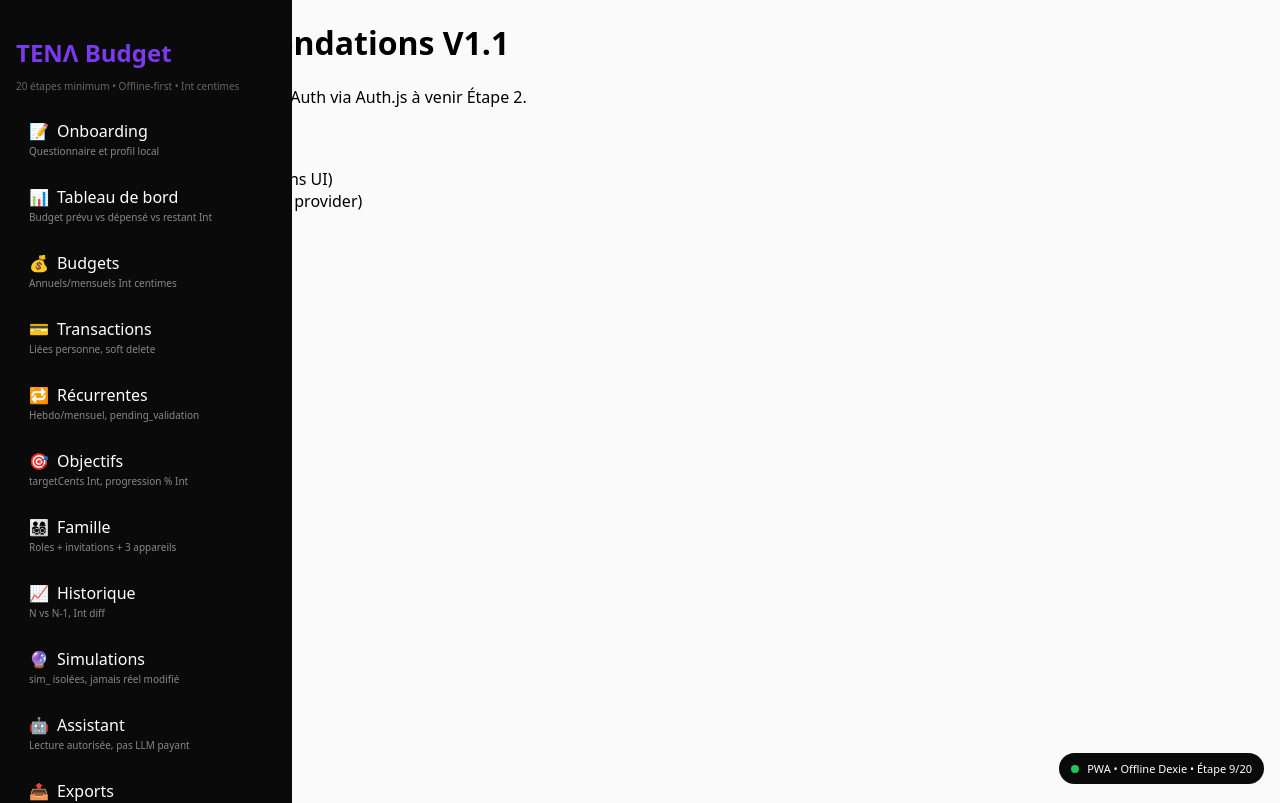
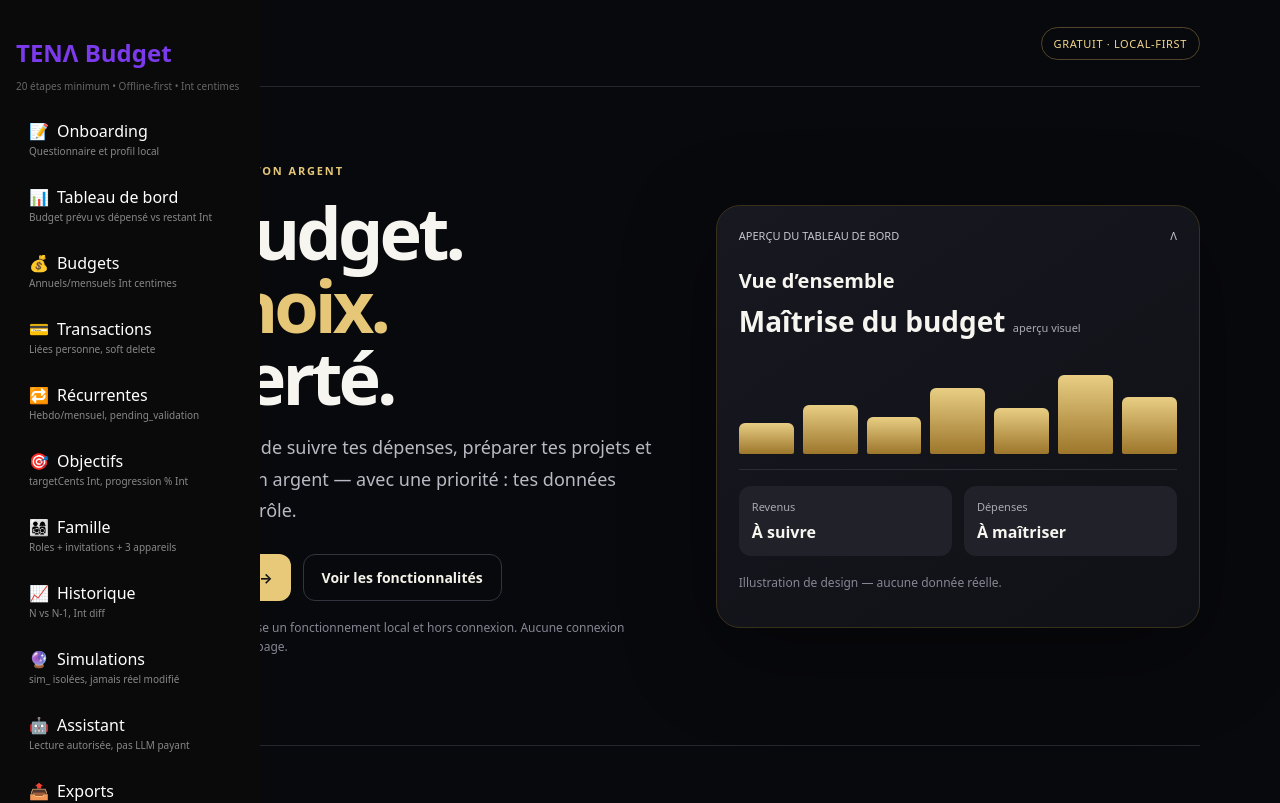
Before and after one commit to loberquier841/tena-budget, a Next.js app in the folder apps/web/: page / in a window 1280 px wide. Shown: the top 803 px of the page. Built offline with nearby package versions, Linux system fonts and the light colour scheme.

Commit message:
feat(web): build TENΛ Budget landing page and automate Flutter checks

```diff
--- a/apps/web/app/layout.tsx
+++ b/apps/web/app/layout.tsx
@@ -1,3 +1,8 @@
+
+export const metadata = {
+  title: 'TENΛ Budget — Ton budget. Tes choix. Ta liberté.',
+  description: 'Gère ton budget avec TENΛ Budget : une approche gratuite, locale et pensée pour garder tes données sous ton contrôle.',
+};
 
 import { ResponsiveNav } from '@/components/ResponsiveNav';
 
@@ -6,17 +11,12 @@ export default function RootLayout({ children }: { children: React.ReactNode })
     <html lang="fr">
       <head>
         <link rel="manifest" href="/manifest.json" />
-        <meta name="theme-color" content="#7C3AED" />
-        <meta name="viewport" content="width=device-width, initial-scale=1, maximum-scale=1, user-scalable=no" />
+        <meta name="theme-color" content="#08090d" />
+        <meta name="viewport" content="width=device-width, initial-scale=1" />
       </head>
-      <body style={{ margin: 0, fontFamily: 'system-ui, -apple-system, sans-serif', background: '#fafafa' }}>
+      <body style={{ margin: 0, fontFamily: 'system-ui, -apple-system, sans-serif', background: '#08090d' }}>
         <ResponsiveNav />
-        {children}
-        <div style={{ position: 'fixed', bottom: 16, right: 16, background: '#0A0A0B', color: 'white', padding: '8px 12px', borderRadius: 20, fontSize: 11, display: 'flex', gap: 8, alignItems: 'center', zIndex: 30 }}>
-          <span style={{ width: 8, height: 8, background: '#22c55e', borderRadius: '50%', display: 'inline-block' }}></span>
-          PWA • Offline Dexie • Étape 9/20
-        </div>
-        <style>{`
+        {children}        <style>{`
           @media (max-width: 768px) {
             .mobile-menu-btn { display: block !important; }
           }
--- a/apps/web/app/page.tsx
+++ b/apps/web/app/page.tsx
@@ -1,17 +1,44 @@
-
-import { APP_NAME } from '@tena/shared';
+const styles = `
+  *{box-sizing:border-box}.tena{background:#08090d;color:#f7f5ef;min-height:calc(100vh - 64px);overflow:hidden}.wrap{width:min(1120px,calc(100% - 36px));margin:auto}
+  .nav{display:flex;justify-content:space-between;align-items:center;padding:24px 0;border-bottom:1px solid #25252d}.brand{display:flex;align-items:center;gap:11px;font-weight:850;letter-spacing:.05em}
+  .mark{display:grid;place-items:center;width:38px;height:38px;border-radius:12px;background:linear-gradient(135deg,#f6d982,#b58b2a);color:#101014;font-size:21px}
+  .pill{border:1px solid #51452a;border-radius:99px;color:#f0d58d;padding:8px 12px;font-size:11px;letter-spacing:.06em}.hero{display:grid;grid-template-columns:1.1fr .9fr;gap:44px;align-items:center;padding:76px 0}
+  .eyebrow{color:#e5c777;font-size:11px;font-weight:800;letter-spacing:.17em;text-transform:uppercase}.hero h1{font-size:clamp(44px,6vw,72px);line-height:1.01;letter-spacing:-.055em;margin:18px 0}.hero h1 span{color:#e6c777}
+  .lead{max-width:590px;color:#b9bac3;font-size:18px;line-height:1.75}.actions{display:flex;gap:12px;flex-wrap:wrap;margin-top:27px}.btn{display:inline-flex;align-items:center;justify-content:center;padding:13px 18px;border-radius:12px;text-decoration:none;font-weight:750;font-size:14px}.primary{background:#e7c979;color:#111216}.secondary{border:1px solid #34343e;color:#f5f2e9}
+  .note{color:#858793;font-size:12px;line-height:1.65;margin-top:17px}.preview{border:1px solid #39301c;border-radius:24px;padding:22px;background:linear-gradient(145deg,#171820,#101116);box-shadow:0 24px 90px #0006}
+  .ptop{display:flex;justify-content:space-between;color:#c6c6ce;font-size:11px}.ptitle{font-size:20px;font-weight:800;margin-top:24px}.balance{font-size:28px;font-weight:850;margin:8px 0 20px}.balance small{font-size:11px;color:#aaaab4;font-weight:500}
+  .bars{height:110px;display:flex;align-items:end;gap:9px;padding:8px 0 15px;border-bottom:1px solid #2b2c34}.bar{flex:1;border-radius:6px 6px 2px 2px;background:linear-gradient(180deg,#e8ce84,#9c762b)}
+  .minis{display:grid;grid-template-columns:1fr 1fr;gap:12px;margin-top:16px}.mini{padding:13px;background:#202129;border-radius:12px}.mini small{display:block;color:#aaaab4;font-size:11px}.mini strong{display:block;margin-top:7px}
+  .section{padding:62px 0;border-top:1px solid #25252d}.section h2{font-size:clamp(28px,4vw,42px);letter-spacing:-.035em;margin:10px 0 12px}.intro{max-width:670px;color:#aaaab4;line-height:1.75}
+  .grid{display:grid;grid-template-columns:repeat(3,minmax(0,1fr));gap:14px;margin-top:28px}.card{padding:22px;border:1px solid #292a32;border-radius:18px;background:#111218}.ico{display:grid;place-items:center;width:40px;height:40px;border-radius:12px;background:#28251c;color:#e8cb7c;font-size:20px}
+  .card h3{margin:17px 0 8px;font-size:16px}.card p{margin:0;color:#a7a8b2;line-height:1.7;font-size:14px}.principles{display:grid;grid-template-columns:repeat(3,minmax(0,1fr));gap:12px;margin-top:24px}
+  .principle{padding:17px;border-left:2px solid #d8b961;background:#121319;color:#d8d8de;font-size:14px;line-height:1.6}.cta{display:flex;align-items:center;justify-content:space-between;gap:24px;padding:28px;border:1px solid #51452a;border-radius:22px;background:linear-gradient(120deg,#191912,#111218)}
+  .cta h2{font-size:25px;margin:0 0 8px}.cta p{color:#aaaab4;margin:0;line-height:1.6}.footer{padding:28px 0 36px;color:#7f818d;font-size:12px;display:flex;justify-content:space-between;gap:16px;flex-wrap:wrap;border-top:1px solid #25252d}.footer a{color:#c9c9d0}
+  @media(max-width:800px){.hero{grid-template-columns:1fr;gap:30px;padding:54px 0}.grid{grid-template-columns:repeat(2,minmax(0,1fr))}.principles{grid-template-columns:1fr}.cta{align-items:flex-start;flex-direction:column}}
+  @media(max-width:520px){.wrap{width:calc(100% - 28px)}.nav{padding:18px 0}.pill{font-size:9px;padding:7px 8px}.grid{grid-template-columns:1fr}.hero h1{font-size:44px}.lead{font-size:16px}.preview{padding:16px}}
+`;
 
 export default function Home() {
-  return (
-    <main>
-      <h1>{APP_NAME} — Fondations V1.1</h1>
-      <p>Étape 1 active. Offline-ready via Dexie. Auth via Auth.js à venir Étape 2.</p>
-      <ul>
-        <li>Dexie DB initialisée</li>
-        <li>Core permissions chargées</li>
-        <li>Import-engine 6 couches prêt (sans UI)</li>
-        <li>Banking interfaces seules (pas de provider)</li>
-      </ul>
-    </main>
-  );
+  return <main className="tena"><style>{styles}</style><div className="wrap">
+    <header className="nav"><div className="brand"><span className="mark">Λ</span><span>TENΛ BUDGET</span></div><span className="pill">GRATUIT · LOCAL-FIRST</span></header>
+    <section className="hero"><div><div className="eyebrow">Reprends la main sur ton argent</div><h1>Ton budget.<br/><span>Tes choix.</span><br/>Ta liberté.</h1>
+      <p className="lead">Une façon plus claire de suivre tes dépenses, préparer tes projets et comprendre où va ton argent — avec une priorité : tes données restent sous ton contrôle.</p>
+      <div className="actions"><a className="btn primary" href="/dashboard">Découvrir l’application →</a><a className="btn secondary" href="#fonctionnalites">Voir les fonctionnalités</a></div>
+      <p className="note">La gestion financière de base vise un fonctionnement local et hors connexion. Aucune connexion bancaire n’est activée par cette page.</p></div>
+      <div className="preview" aria-label="Aperçu illustratif du tableau de bord"><div className="ptop"><span>APERÇU DU TABLEAU DE BORD</span><span>Λ</span></div><div className="ptitle">Vue d’ensemble</div><div className="balance">Maîtrise du budget <small>aperçu visuel</small></div>
+      <div className="bars" aria-hidden="true"><span className="bar" style={{height:'36%'}}/><span className="bar" style={{height:'57%'}}/><span className="bar" style={{height:'43%'}}/><span className="bar" style={{height:'76%'}}/><span className="bar" style={{height:'53%'}}/><span className="bar" style={{height:'91%'}}/><span className="bar" style={{height:'66%'}}/></div>
+      <div className="minis"><div className="mini"><small>Revenus</small><strong>À suivre</strong></div><div className="mini"><small>Dépenses</small><strong>À maîtriser</strong></div></div><p className="note">Illustration de design — aucune donnée réelle.</p></div></section>
+    <section id="fonctionnalites" className="section"><div className="eyebrow">L’essentiel, sans complication</div><h2>Un budget plus simple à comprendre.</h2><p className="intro">TENΛ Budget se construit autour de fonctions utiles au quotidien, sans t’obliger à connecter une banque ni à confier tes données à un service distant pour gérer ton budget de base.</p>
+      <div className="grid">
+      <article className="card"><div className="ico">↕</div><h3>Transactions</h3><p>Ajoute et classe tes revenus et dépenses, retrouve l’historique et garde le contrôle de tes mouvements.</p></article>
+      <article className="card"><div className="ico">▤</div><h3>Budgets par catégorie</h3><p>Fixe des limites pour les postes importants et compare tes prévisions avec tes dépenses.</p></article>
+      <article className="card"><div className="ico">◎</div><h3>Objectifs d’épargne</h3><p>Donne une cible à tes projets et suis leur progression au fil du temps.</p></article>
+      <article className="card"><div className="ico">⌁</div><h3>Prévisions et rapports</h3><p>Transforme l’historique disponible en repères pour mieux préparer les prochains mois.</p></article>
+      <article className="card"><div className="ico">⇄</div><h3>Import et export</h3><p>La disponibilité des outils varie selon la version ; les fonctions en cours ne sont pas présentées comme terminées.</p></article>
+      <article className="card"><div className="ico">⌑</div><h3>Hors connexion</h3><p>L’objectif est de gérer ton budget sans dépendre d’un serveur en permanence.</p></article></div></section>
+    <section className="section"><div className="eyebrow">Nos principes</div><h2>Gratuit pour gérer ton budget. Conçu pour te respecter.</h2><div className="principles">
+      <div className="principle"><strong>Pas de serveur obligatoire</strong><br/>pour le suivi budgétaire local de base.</div><div className="principle"><strong>Pas de banque simulée</strong><br/>les connexions bancaires réelles ne sont pas présentées comme actives.</div><div className="principle"><strong>Pas de promesse inventée</strong><br/>les fonctions en cours de construction sont signalées comme telles.</div></div></section>
+    <section className="section"><div className="cta"><div><h2>Prêt à faire le point ?</h2><p>Découvre l’application et ses fonctions disponibles aujourd’hui.</p></div><a className="btn primary" href="/dashboard">Ouvrir TENΛ Budget →</a></div></section>
+    <footer className="footer"><span>© {new Date().getFullYear()} TENΛ Budget</span><span>Finance personnelle · Local-first · <a href="#fonctionnalites">Fonctionnalités</a></span></footer>
+  </div></main>;
 }
```
Also changed, not shown: 1 other file (tests, documents, lock files or other folders).
